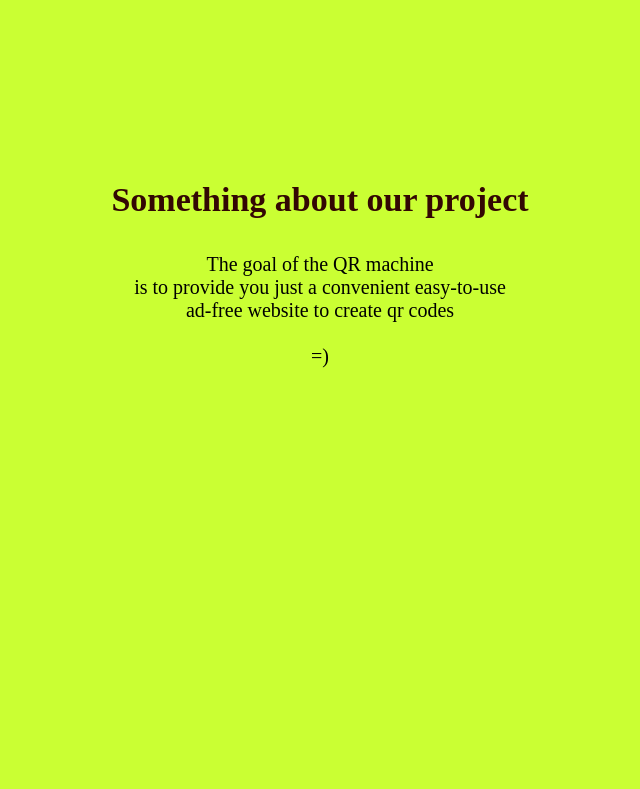
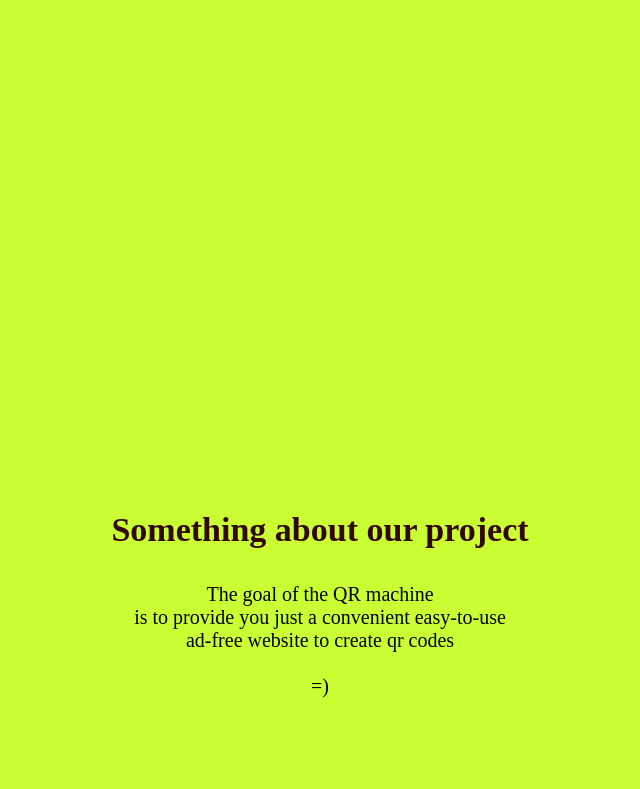
Before and after one commit to moonahod/GeneratorQR, a Django app: page /Olympia/ in a window 1280 px wide. Shown: the part 797-1586 px from the top of the page, without its empty margins (320-960 px from the left). Run offline with Django 5.2, Linux system fonts and the light colour scheme.

Commit message:
Update style.css

```diff
--- a/GeneratorQR/Olympia/static/style.css
+++ b/GeneratorQR/Olympia/static/style.css
@@ -35,12 +35,14 @@ body, html {
 /*End of basic essentials*/
 
 /*too many styles later on*/
+
 .h1_welcome {
     margin-top: 28px;
     text-align: center;
     text-decoration: underline overline;
     z-index: 1;
 }
+
 
 .h1_home {
     margin-top: 55px;
@@ -101,7 +103,7 @@ textarea {
 
 .h1_about {
     text-align: center;
-    margin-top: 180px;
+    margin-top: 510px;
     z-index:1
 }
 
@@ -177,10 +179,6 @@ hamburger menu button*/
     height: 100%;
     transition: 0.6s;
     background-color: #1e2124;
-}
-
-#sidebar.active {
-    left: 0;
 }
 
 a {
```
